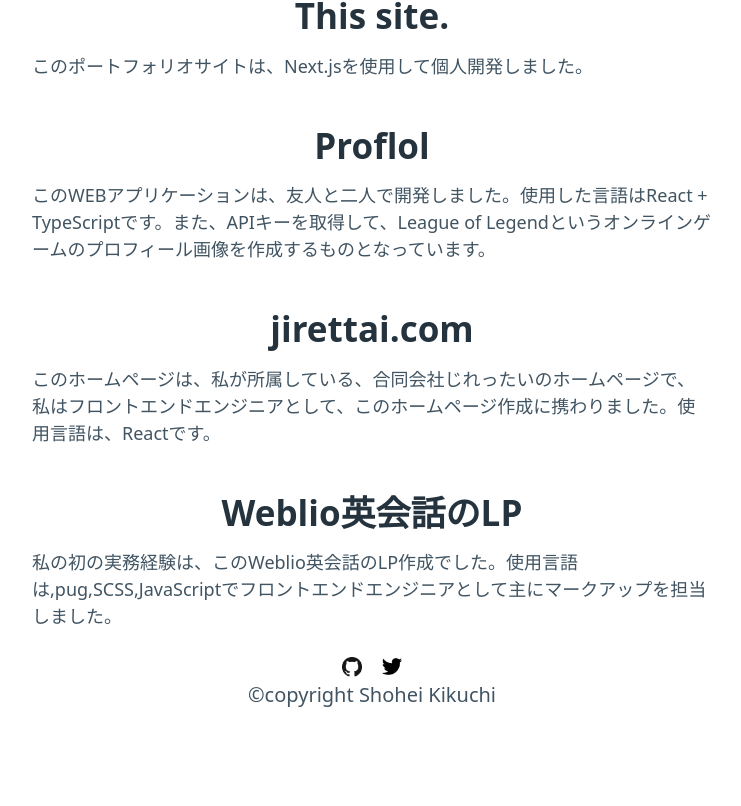
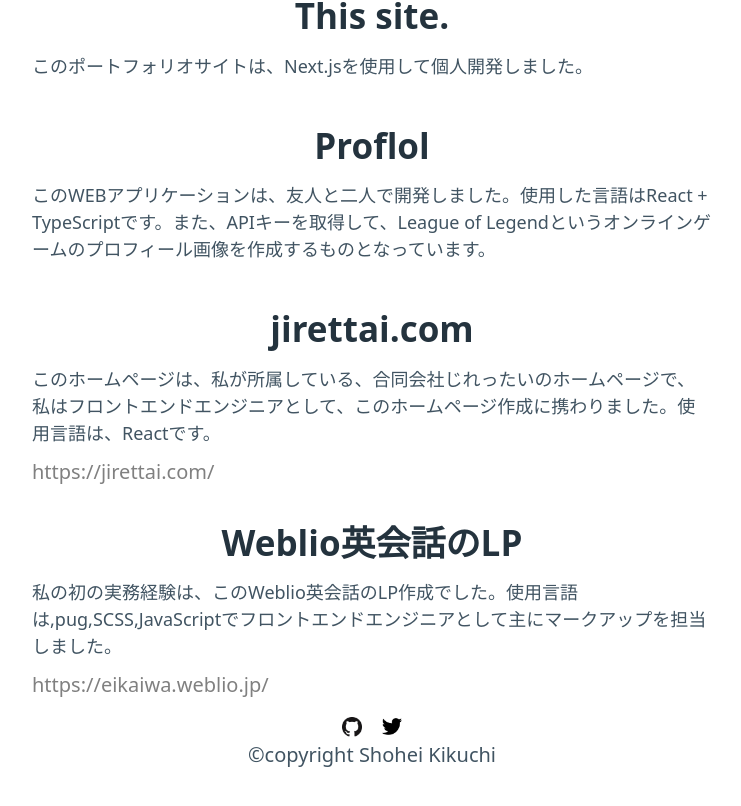
Before and after one commit to skikuchi7329/Portfolio, a Next.js app: page / in a window 1280 px wide. Shown: the part 720-1526 px from the top of the page, without its empty margins (268-1009 px from the left). Built offline with nearby package versions, Linux system fonts and the light colour scheme.

Commit message:
feat: Add Link

```diff
--- a/src/components/Articles/index.styled.tsx
+++ b/src/components/Articles/index.styled.tsx
@@ -14,7 +14,7 @@
   }
   a {
     text-decoration: none;
-    color: whitesmoke;
+    color: gray;
   }
 `;
 
--- a/src/components/Articles/index.tsx
+++ b/src/components/Articles/index.tsx
@@ -4,13 +4,15 @@
 type Props = {
   title: string
   content: string
+  link?: string
 }
 
-const Article = ({title, content}:Props) => {
+const Article = ({title, content, link}:Props) => {
   return (
     <StyledArticle>
       <h2 className="title">{title}</h2>
       <p className="content">{content}</p>
+      <a href="{link}">{link}</a>
     </StyledArticle>
   )
 }
--- a/src/components/layout/index.tsx
+++ b/src/components/layout/index.tsx
@@ -27,8 +27,8 @@
       <Header />
       <About />
       <h1>開発実績</h1>
-      {data.map(({ title, content }) => (
-        <Article title={title} content={content} />
+      {data.map(({ title, content, link }) => (
+        <Article title={title} content={content} link={link} />
       ))}
       <Footer />
     </div>
--- a/src/data/index.ts
+++ b/src/data/index.ts
@@ -2,17 +2,21 @@
   {
     title: 'This site.',
     content: 'このポートフォリオサイトは、Next.jsを使用して個人開発しました。',
+    link: '',
   },
   {
     title: 'Proflol',
     content: 'このWEBアプリケーションは、友人と二人で開発しました。使用した言語はReact + TypeScriptです。また、APIキーを取得して、League of Legendというオンラインゲームのプロフィール画像を作成するものとなっています。',
+    link: '',
   },
   {
     title: 'jirettai.com',
-    content: 'このホームページは、私が所属している、合同会社じれったいのホームページで、私はフロントエンドエンジニアとして、このホームページ作成に携わりました。使用言語は、Reactです。'
+    content: 'このホームページは、私が所属している、合同会社じれったいのホームページで、私はフロントエンドエンジニアとして、このホームページ作成に携わりました。使用言語は、Reactです。',
+    link: 'https://jirettai.com/',
   },
   {
     title: 'Weblio英会話のLP',
-    content: '私の初の実務経験は、このWeblio英会話のLP作成でした。使用言語は,pug,SCSS,JavaScriptでフロントエンドエンジニアとして主にマークアップを担当しました。'
+    content: '私の初の実務経験は、このWeblio英会話のLP作成でした。使用言語は,pug,SCSS,JavaScriptでフロントエンドエンジニアとして主にマークアップを担当しました。',
+    link: 'https://eikaiwa.weblio.jp/',
   }
 ]
```
